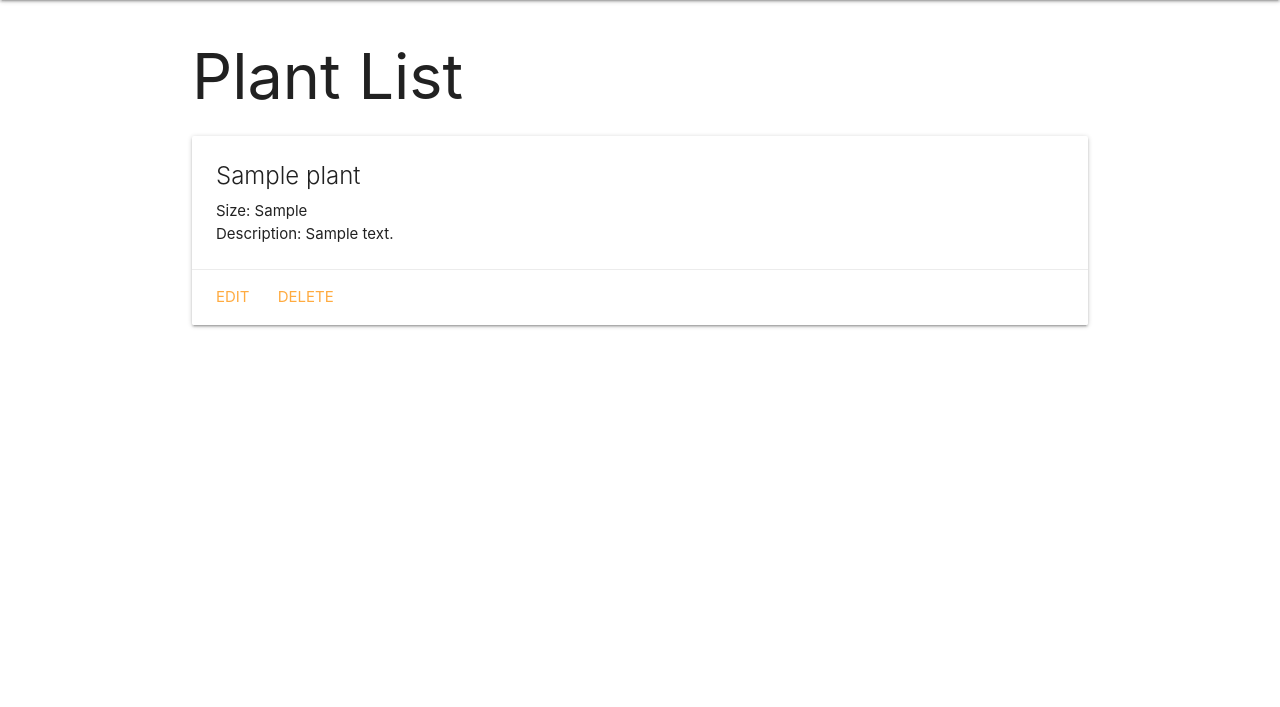
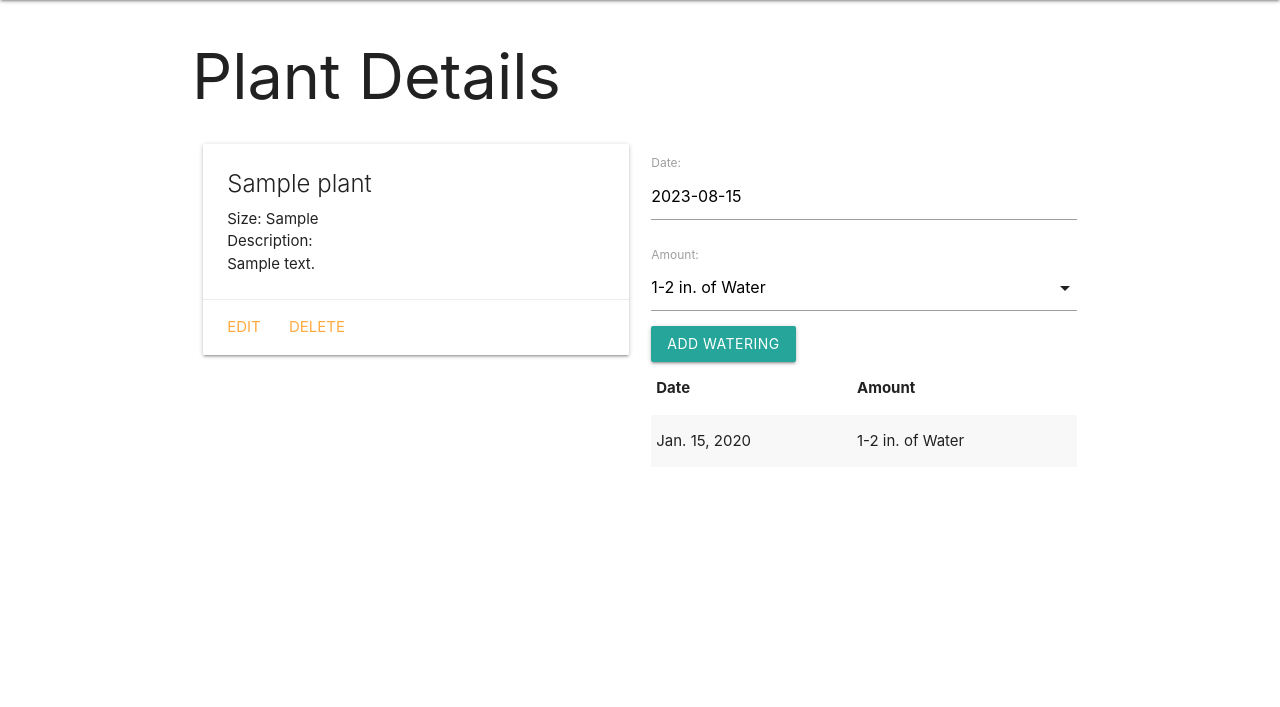
Before and after one commit to egwilborn/plant-collector, a Django app: page /plants/1/ in a window 1280 px wide. Shown: the part 64-771 px from the top of the page. Run offline with Django 4.2, Linux system fonts and the light colour scheme; tables that the repository leaves empty hold one stand-in row (values such as "Sample post").

Commit message:
adds plant watering

```diff
--- a/main_app/admin.py
+++ b/main_app/admin.py
@@ -1,6 +1,7 @@
 from django.contrib import admin
 
 # Register your models here.
-from .models import Plant
+from .models import Plant, Watering
 # this will give us full crud operations in our admin app for the cat table in our db
 admin.site.register(Plant)
+admin.site.register(Watering)
--- /dev/null
+++ b/main_app/forms.py
@@ -0,0 +1,8 @@
+from django.forms import ModelForm
+from .models import Watering
+
+
+class WateringForm(ModelForm):
+    class Meta:
+        model = Watering
+        fields = ['date', 'amount']
--- a/main_app/models.py
+++ b/main_app/models.py
@@ -13,3 +13,25 @@ class Plant(models.Model):
 
     def get_absolute_url(self):
         return reverse('detail', kwargs={'plant_id': self.id})
+
+
+AMOUNTS = (
+    ('S', '1-2 in. of Water'),  # small
+    ('M', '3-4 in. of Water'),  # medium
+    ('L', '5-6 in. of Water')  # large
+)
+
+
+class Watering(models.Model):
+    date = models.DateField()
+    amount = models.CharField(
+        max_length=1, choices=AMOUNTS, default=AMOUNTS[0][0])
+    # ondelete method deletes all the waterings associated
+    plant = models.ForeignKey(Plant, on_delete=models.CASCADE)
+    # with the plant when the plant is deleted
+
+    def __str__(self):
+        return f"{self.get_amount_display()} on {self.date}"
+
+    class Meta:
+        ordering = ['-date']
--- a/main_app/templates/base.html
+++ b/main_app/templates/base.html
@@ -16,6 +16,7 @@
       rel="stylesheet"
       href="https://cdnjs.cloudflare.com/ajax/libs/materialize/1.0.0/css/materialize.min.css"
     />
+    <script src="https://cdnjs.cloudflare.com/ajax/libs/materialize/1.0.0/js/materialize.min.js"></script>
   </head>
   <body>
     <header class="navbar-fixed">
--- a/main_app/templates/plants/detail.html
+++ b/main_app/templates/plants/detail.html
@@ -1,15 +1,57 @@
 {% extends 'base.html' %} {% block content %}
 
-<h1>Plant List</h1>
+<h1>Plant Details</h1>
+
+<div class="row">
+  <div class="col s6">
     <div class="card">
       <div class="card-content">
         <span class="card-title">{{ plant.name }}</span>
         <p>Size: {{ plant.size }}</p>
-    <p>Description: {{ plant.description }}</p>
+        <p>Description: {{ plant.description|linebreaks }}</p>
       </div>
       <div class="card-action">
         <a href="{% url 'plants_update' plant.id %}">Edit</a>
         <a href="{% url 'plants_delete' plant.id %}">Delete</a>
       </div>
     </div>
+  </div>
+  <!-- New Markup Below -->
+  <div class="col s6">
+    <form action="{% url 'add_watering' plant.id %}" method="POST">
+      {% csrf_token %} {{ watering_form.as_p }}
+      <input type="submit" class="btn" value="Add Watering" />
+    </form>
+    <table class="striped">
+      <thead>
+        <tr>
+          <th>Date</th>
+          <th>Amount</th>
+        </tr>
+      </thead>
+      <tbody>
+        {% for watering in plant.watering_set.all %}
+        <tr>
+          <td>{{watering.date}}</td>
+          <td>{{watering.get_amount_display}}</td>
+        </tr>
+        {% endfor %}
+      </tbody>
+    </table>
+  </div>
+  <!-- New Markup Above -->
+</div>
+<script>
+  const dateEl = document.getElementById("id_date");
+  M.Datepicker.init(dateEl, {
+    format: "yyyy-mm-dd",
+    defaultDate: new Date(),
+    setDefaultDate: true,
+    autoClose: true,
+  });
+
+  const selectEl = document.getElementById("id_amount");
+  M.FormSelect.init(selectEl);
+</script>
+
 {% endblock %}
--- a/main_app/urls.py
+++ b/main_app/urls.py
@@ -11,4 +11,6 @@ urlpatterns = [
          views.PlantUpdate.as_view(), name="plants_update"),
     path('plants/<int:pk>/delete/',
          views.PlantDelete.as_view(), name="plants_delete"),
+    path('plants/<int:plant_id>/add_watering',
+         views.add_watering, name="add_watering")
 ]
--- a/main_app/views.py
+++ b/main_app/views.py
@@ -1,7 +1,8 @@
-from django.shortcuts import render
+from django.shortcuts import render, redirect
 from django.views.generic.edit import CreateView, UpdateView, DeleteView
 
 from .models import Plant
+from .forms import WateringForm
 # Create your views here.
 
 
@@ -20,7 +21,8 @@ def plants_index(request):
 
 def plants_detail(request, plant_id):
     plant = Plant.objects.get(id=plant_id)
-    return render(request, 'plants/detail.html', {'plant': plant})
+    watering_form = WateringForm()
+    return render(request, 'plants/detail.html', {'plant': plant, 'watering_form': watering_form})
 
 
 class PlantCreate(CreateView):
@@ -36,3 +38,15 @@ class PlantUpdate(UpdateView):
 class PlantDelete(DeleteView):
     model = Plant
     success_url = '/plants'
+
+
+def add_watering(request, plant_id):
+    # create a ModelForm instance using the data in request.POST
+    form = WateringForm(request.POST)
+    # validate the form
+    if form.is_valid():
+        # don't save the form to the db until it has the plant_id assigned
+        new_watering = form.save(commit=False)
+        new_watering.plant_id = plant_id
+        new_watering.save()
+    return redirect('detail', plant_id=plant_id)
```
Also changed, not shown: main_app/migrations/0002_watering.py (added). Lines whose indentation alone changed are shown as unchanged.
